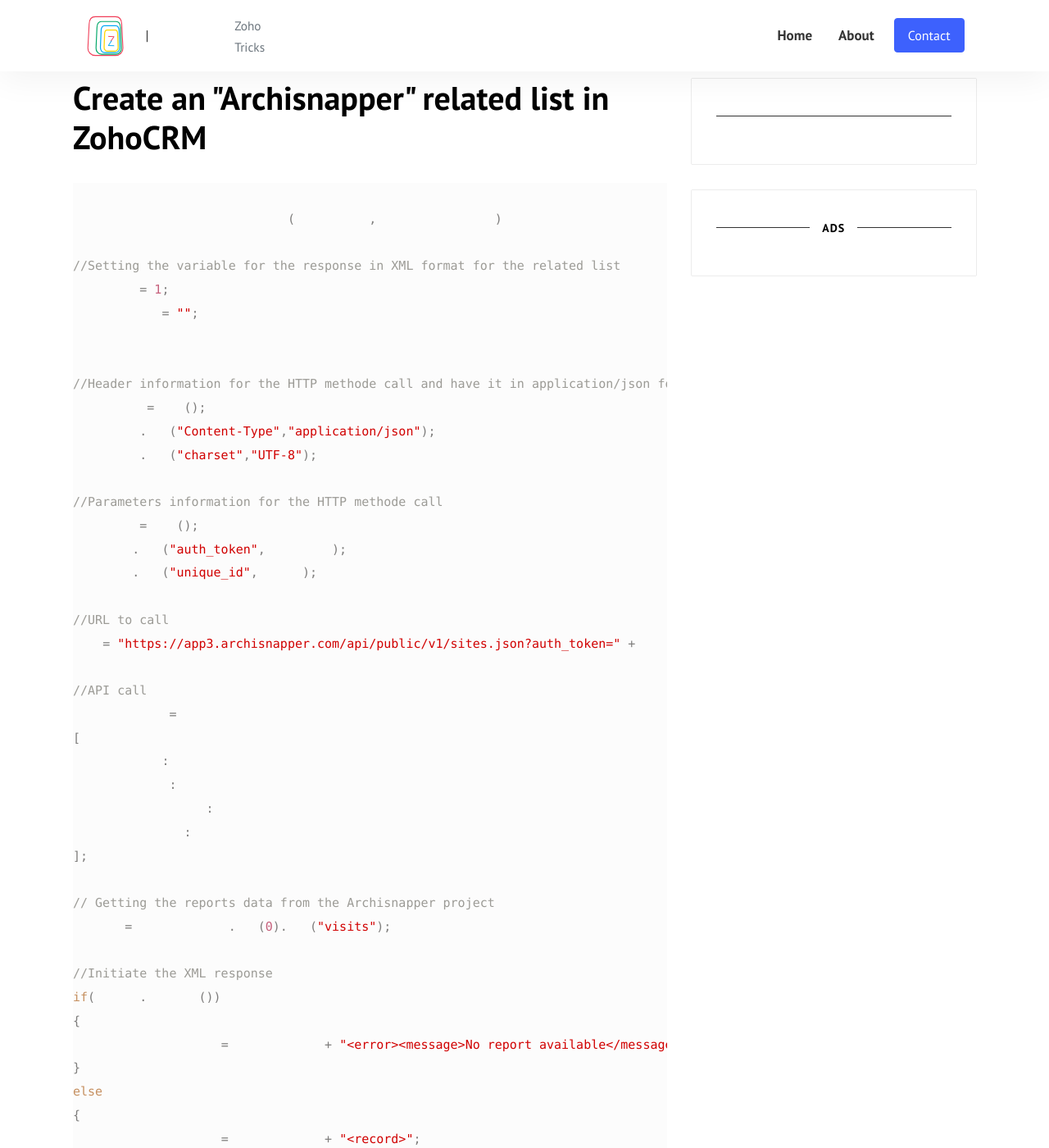
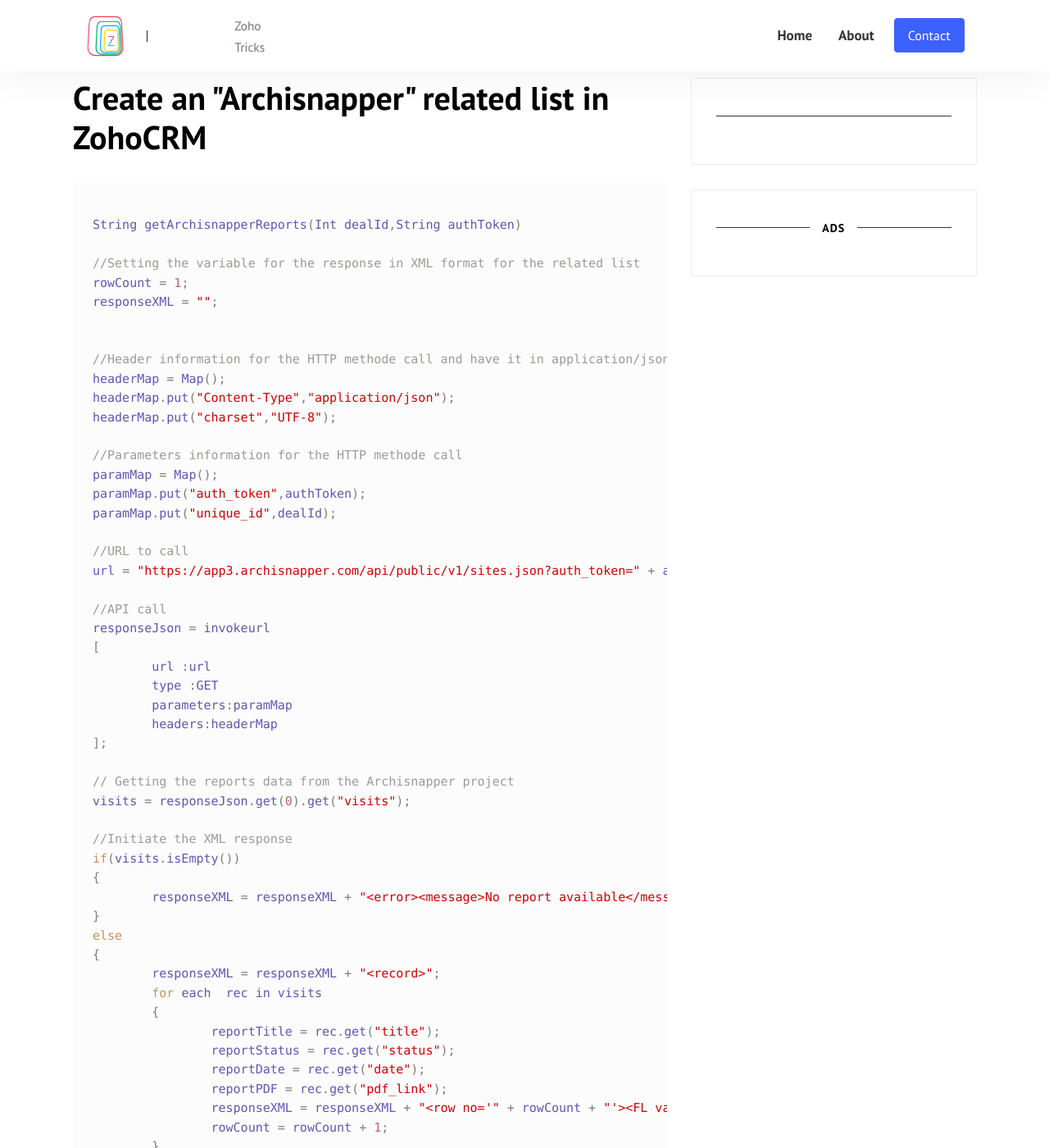
Before and after one commit to anthoninvanimpe/anthoninvanimpe.github.io, a Jekyll site: the page built from _posts/2022-01-19-zoho-crm-related-list-archisnapper.md, in a window 1280 px wide and 1400 px high, scrolled down 486 px. Shown: the whole window at 82% size. Built offline with Jekyll 4.4.1, drawn with Linux system fonts in a browser that asks for light colours; comment, search, counter and statistics services are not loaded.

Commit message:
Update deluge.scss

```diff
--- a/_sass/code-highlight/deluge.scss
+++ b/_sass/code-highlight/deluge.scss
@@ -1,9 +1,22 @@
 /* Generated by Pygments CSS Theme Builder - https://jwarby.github.io/jekyll-pygments-themes/builder.html */
 /* Base Style */
-.highlight pre {
-  color: #5e57b5;
-  background-color: #fcfcfc;
+
+figure.highlight,
+pre.highlight {
+    color: #5e57b5;
+    background-color: #fcfcfc;
+    padding: 1rem 1.5rem;
+    margin: 1.5rem 0;
+    overflow: auto;
+    line-height: 1.4rem;
+    position: relative;
 }
+
+.highlighter-rouge {
+    font-weight: 300;
+    position: relative;
+}
+
 /* Punctuation */
 .highlight .p {
   color: #7e7d7c;
@@ -16,8 +29,7 @@
 }
 /* Base Style */
 .highlight .n {
-  color: transparent;
-  background-color: transparent;
+  color: #5e57b5;
 }
 /* Name Attribute */
 .highlight .na {
```
